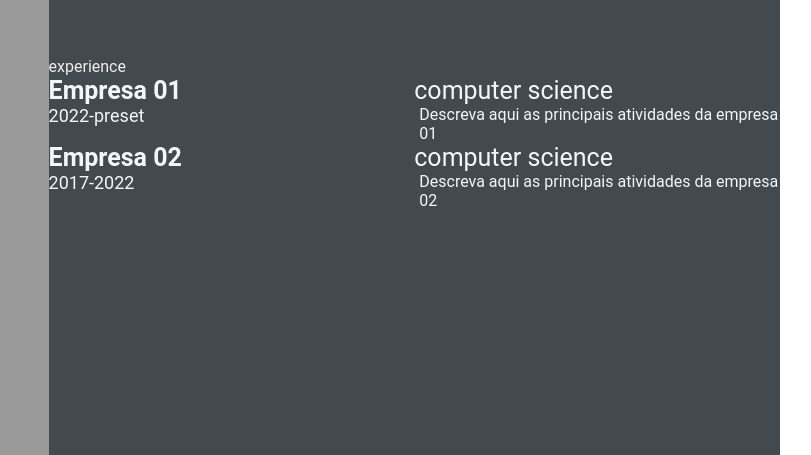
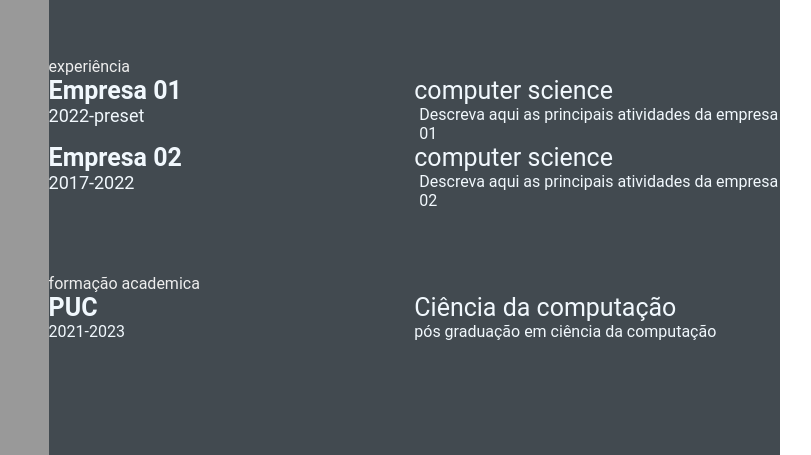
Before and after one commit to toriafontenelle/toriafontenelle.github.io, a plain HTML site: page index.html in a window 1280 px wide. Shown: the part 174-629 px from the top of the page, 372-1183 px from the left. Drawn offline with Linux system fonts and the light colour scheme.

Commit message:
add academic training

```diff
--- a/index.html
+++ b/index.html
@@ -1,5 +1,6 @@
 <!DOCTYPE html>
 <html lang="en">
+
 <head>
     <meta charset="UTF-8">
     <meta http-equiv="X-UA-Compatible" content="IE=edge">
@@ -9,6 +10,7 @@
     <link rel="stylesheet" href="style.css">
 
 </head>
+
 <body>
     <main class="resume-contents">
         <section class="left-section">
@@ -30,8 +32,12 @@
                 <div class="skills">
                     <p class="left-title">skills</p>
                     <ul>
-                        <li><p>HTML, CSS, GIT, GITHUB</p></li>
-                        <li><p>LINUX</p></li>
+                        <li>
+                            <p>HTML, CSS, GIT, GITHUB</p>
+                        </li>
+                        <li>
+                            <p>LINUX</p>
+                        </li>
                     </ul>
                 </div>
             </section>
@@ -48,7 +54,7 @@
                 </section>
             </div>
             <section class="experience gap">
-                <div class="right-title">experience</div>
+                <div class="right-title">experiência</div>
                 <div class="experience-contents">
                     <div class="exp-left">
                         <p class="exp-company-name">Empresa 01</p>
@@ -69,13 +75,26 @@
                         <p class="exp-desc">
                             Descreva aqui as principais atividades da empresa 02
                         </p>
-                    </div
-
                     </div>
-
-
+                </div>
+            </section>
+            <section class="aducation gap">
+                <div class="right-title">formação academica</div>
+                <div class="education-contents">
+                    <div class="eduation-left">
+                       <p class="education-school-name">PUC</p>
+                       <p class="education-time-period">2021-2023</p>
+                    </div>
+                    <div class="education-right">
+                       <p class="education-subject">Ciência da computação</p>
+                       <p class="ecucation-desc">
+                          pós graduação em ciência da computação
+                       </p>
+                    </div>
+                    </div>
             </section>
         </section>
     </main>
 </body>
+
 </html>
```
Lines whose indentation alone changed are shown as unchanged.
